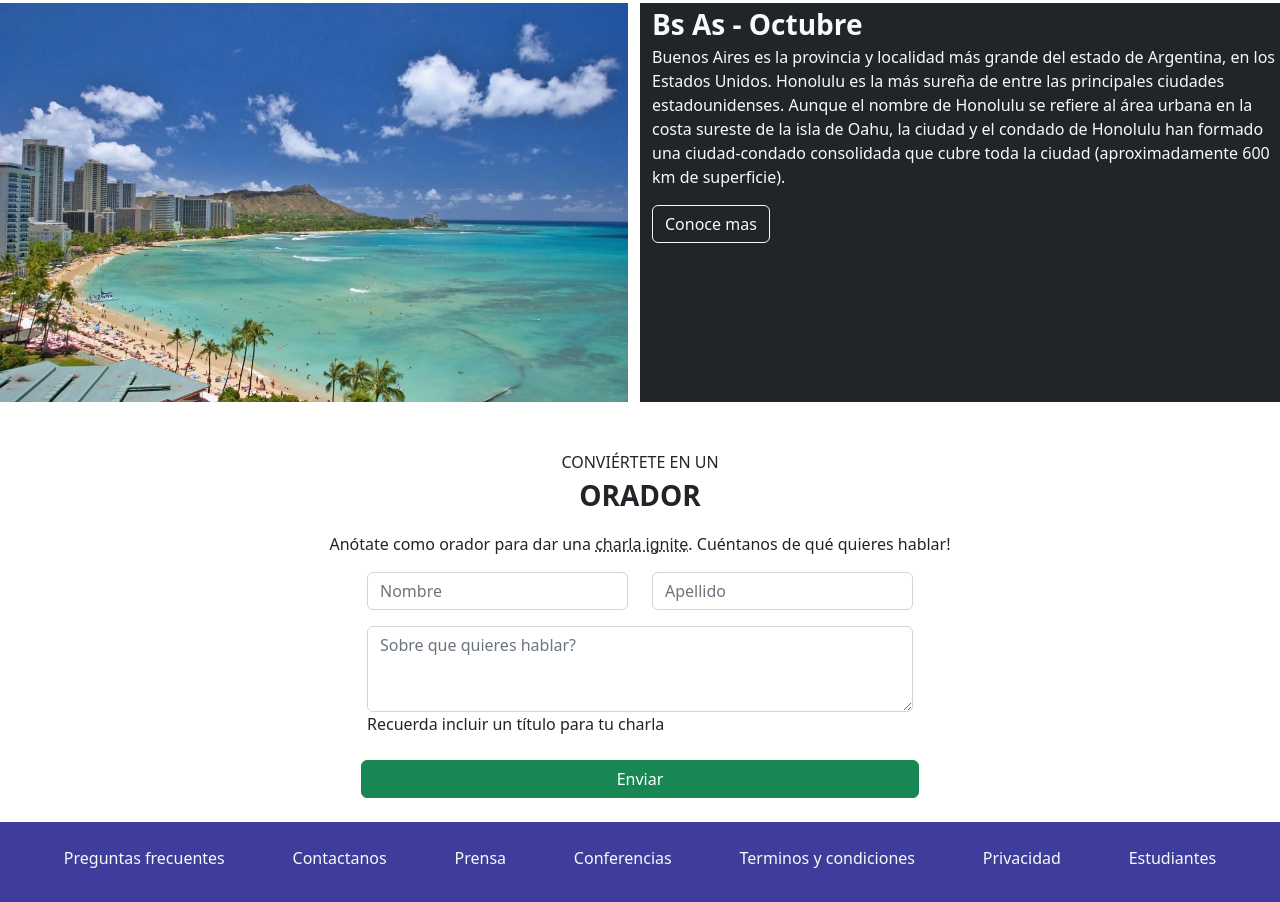
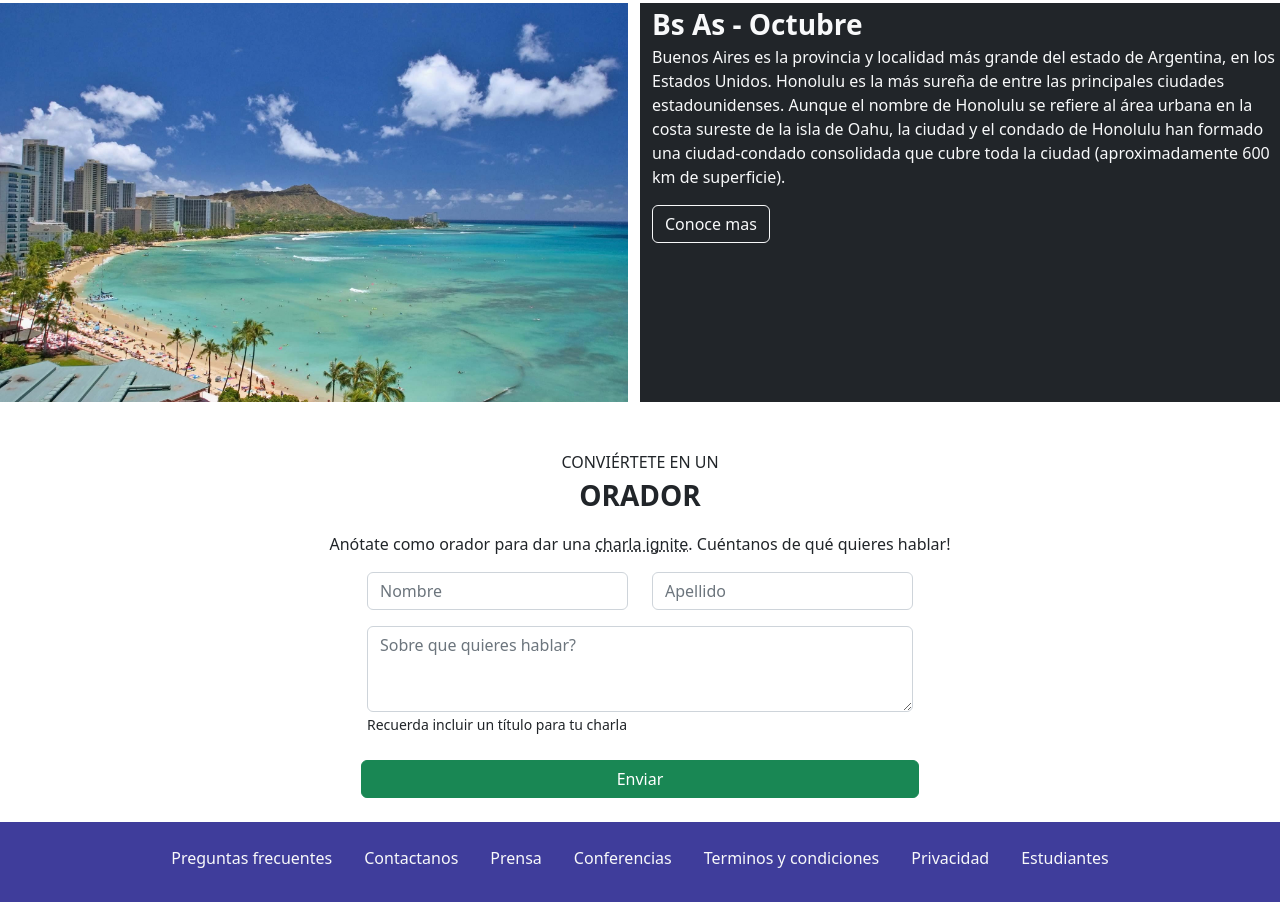
Before and after one commit to VickVe/proyectoCodoaCodo, a plain HTML site: page index.html in a window 1280 px wide. Shown: the part 1425-2327 px from the top of the page. Drawn offline with nearby package versions, Linux system fonts and the light colour scheme.

Commit message:
update index

```diff
--- a/index.html
+++ b/index.html
@@ -147,7 +147,7 @@
           <div class="row justify-content-center">
             <div class="col-6 mt-3">
               <textarea class="form-control" placeholder="Sobre que quieres hablar?" id="coment" rows="3"></textarea>
-              <label for="coment fs-1">Recuerda incluir un título para tu charla</label>
+              <label for="coment" class="small">Recuerda incluir un título para tu charla</label>
             </div>
           </div>
     <div class="d-grid gap-2 col-6 mx-auto mt-4">
@@ -157,7 +157,7 @@
     <!--FOOTER-->
     <div class="container-fluid footer">
             <footer class="py-3 my-4">
-              <ul class="nav justify-content-evenly">
+              <ul class="nav justify-content-center">
                 <li class="nav-item"><a href="#" class="nav-link text-light">Preguntas frecuentes</a></li>
                 <li class="nav-item"><a href="#" class="nav-link text-light">Contactanos</a></li>
                 <li class="nav-item"><a href="#" class="nav-link text-light">Prensa</a></li>
```
